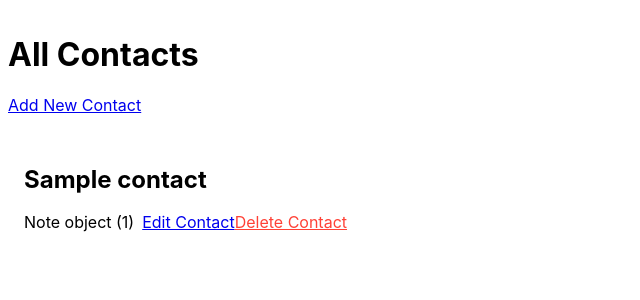
After one commit to Momentum-Team-13/django-uptact-dortizkosobucki, a Django app: template templates/contacts/view_notes.html in a window 1280 px wide. The commit adds this page. Shown: the top 300 px of the page, without its empty margins (0-640 px from the left). Run offline with Django 3.2, Linux system fonts and the light colour scheme; the template is opened without the code that fills it: values that come from a table or form of the project are taken from there, others are empty; tables that the repository leaves empty hold one stand-in row (values such as "Sample post").

Commit message:
can click add note, take to page, cannot append to list contacts or contact

```diff
--- a/contacts/models.py
+++ b/contacts/models.py
@@ -25,8 +25,3 @@ class Contact(models.Model):
 class Note(models.Model):
     content = models.CharField(max_length=250, null=True, blank=True)
     date = models.DateTimeField(auto_now_add=True, null=True, blank=True)
-
-
-# class Favorite(models.Model):
-#     user = models.ForeignKey(User, on_delete=models.CASCADE, releated_name="favorites")
-#     contact = models.ForeignKey(Contact, on_delete=models.CASCADE, related_name="favorites")
--- /dev/null
+++ b/templates/contacts/view_notes.html
@@ -0,0 +1,26 @@
+{% extends "base.html" %}
+
+{% block content %}
+<h1>All Contacts</h1>
+
+<p><a href="{% url 'add_contact' %}">Add New Contact</a></p>
+
+<div class="flex flex-wrap">
+
+    <div class="w-33 pa3">
+        <h2>{{ contact.name }}</h2>
+        <div class="flex">
+            {% if contact.note %}
+            <div class="flex">
+                <div class="pr2">
+                    <div>{{ contact.note }}</div>
+                </div>
+            </div>
+            {% endif %}
+            <a href="{% url 'edit_contact' pk=contact.pk %}">Edit Contact</a><br>
+            <a class="red" href="{% url 'delete_contact' pk=contact.pk %}">Delete Contact</a>
+            </p>
+        </div>
+
+    </div>
+    {% endblock %}
--- a/uptact/urls.py
+++ b/uptact/urls.py
@@ -26,6 +26,7 @@ urlpatterns = [
     path('contacts/<int:pk>/delete/',contacts_views.delete_contact,name='delete_contact'),
     path('contacts/<int:pk>/', contacts_views.view_contact, name='view_contact'),
     path('contacts/<int:pk>/notes/', contacts_views.view_notes, name='view_notes'),
+    path('contacts/<int:pk>/add_note/', contacts_views.add_notes, name='add_notes'),
 ]
 
 if settings.DEBUG:
```
Also changed, not shown: contacts/views.py (+12 -1 lines), templates/contacts/add_notes.html (added, +15 -0 lines), templates/contacts/list_contacts.html (+11 -0 lines), templates/contacts/delete_contact.html (line endings or trailing spaces), templates/notes/view_notes.html (deleted).
